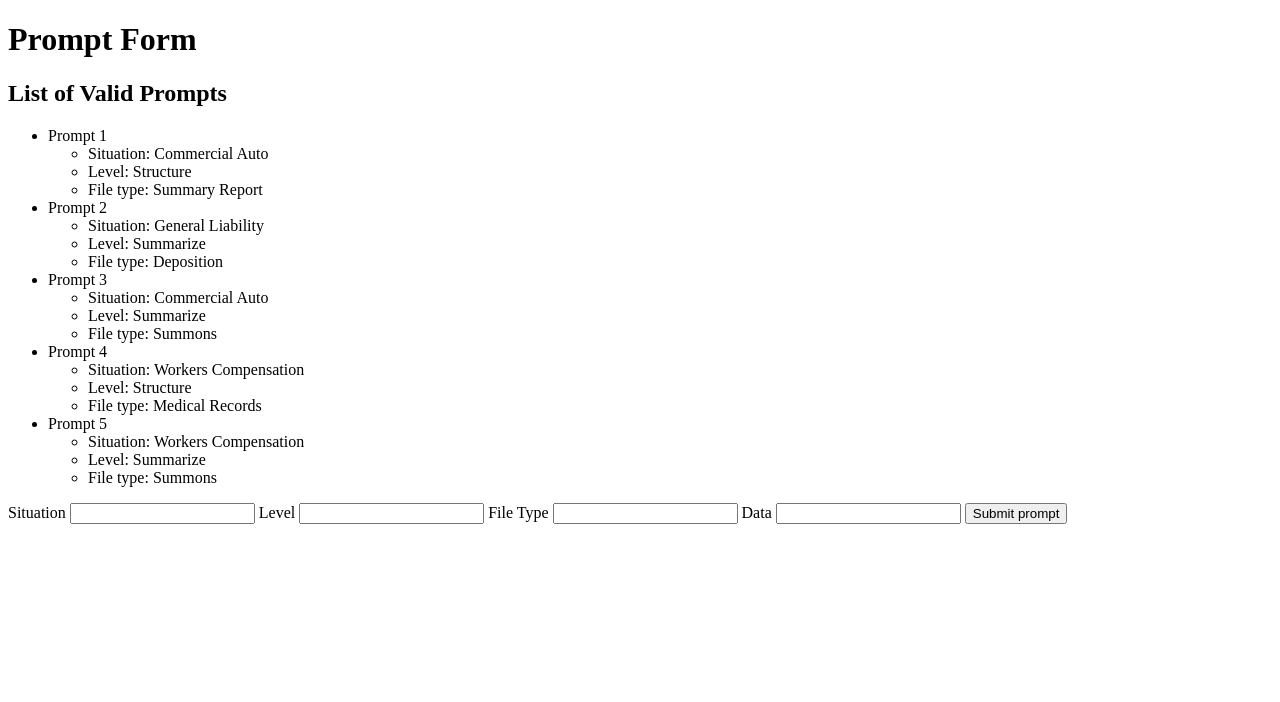
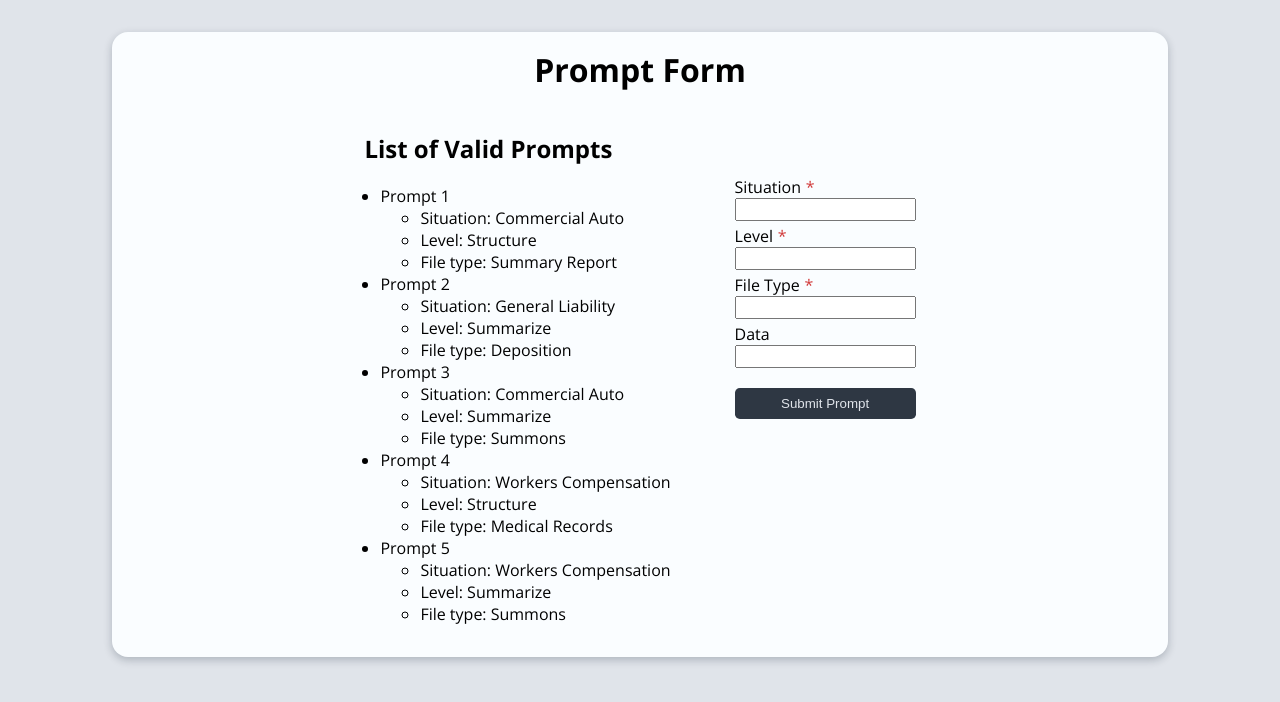
Before and after one commit to 04mHuang/optimalex-2025, a Flask app: page / in a window 1280 px wide. Shown: the top 702 px of the page. Run offline with Flask 3, Linux system fonts and the light colour scheme.

Commit message:
Added: styling; Patched: display for error message

```diff
--- a/static/styles.css
+++ b/static/styles.css
@@ -0,0 +1,63 @@
+body {
+  background-color: rgb(224, 228, 234);
+  margin: 0;
+  font-family: "Open Sans", sans-serif;
+}
+.main_content {
+  display: flex;
+  justify-content: center;
+  align-items: center;
+  flex-direction: column;
+  margin: 2rem 7rem;
+  padding: 1rem 2rem;
+  background-color: rgb(250, 253, 255);
+  box-shadow: rgba(12, 28, 47, 0.24) 0px 3px 8px;
+  border-radius: 1rem;
+}
+.main_content h1 {
+  margin-top: 0;
+}
+.section_content {
+  display: flex;
+  flex: 1 1;
+  gap: 4rem;
+}
+
+#prompt_list {
+  padding-left: 1rem;
+}
+
+#prompt_form {
+  margin-top: 4rem;
+}
+.form_required {
+  display: inline;
+  margin-left: 0.3rem;
+  color: rgb(209, 57, 57);
+}
+#prompt_form button {
+  margin-top: 1rem;
+  padding: 0.5rem 0.7rem;
+  width: 100%;
+  border: none;
+  border-radius: 0.3rem;
+  background-color: rgb(46, 55, 67);
+  color: rgb(224, 228, 234);
+  cursor: pointer;
+  transition: background-color 0.5s ease-in-out;
+}
+#prompt_form button:active {
+  cursor: pointer;
+  background-color: rgb(36, 72, 127);
+}
+.prompt_input {
+  display: block;
+  padding: 0.1rem 0;
+  margin-bottom: 0.3rem;
+}
+
+#result {
+  display: none;
+  text-align: center;
+  padding: 0.3rem 0.7rem;
+}
--- a/templates/base.html
+++ b/templates/base.html
@@ -1,11 +1,19 @@
 <!DOCTYPE html>
+
 <head>
   <title>Michelle - Optimalex Submission</title>
   <link rel="stylesheet" href="{{ url_for('static', filename='styles.css') }}">
+  <link rel="preconnect" href="https://fonts.googleapis.com">
+  <link rel="preconnect" href="https://fonts.gstatic.com" crossorigin>
+  <link href="https://fonts.googleapis.com/css2?family=Open+Sans:ital,wght@0,300..800;1,300..800&display=swap"
+    rel="stylesheet">
 </head>
+
 <body>
-  <h1>{% block header %}{% endblock %}</h1>
-  <section class="content">
-    {% block content %}{% endblock %}
-  </section>
+  <main class="main_content">
+    <h1>{% block header %}{% endblock %}</h1>
+    <section class="section_content">
+      {% block content %}{% endblock %}
+    </section>
+  </main>
 </body>
--- a/templates/index.html
+++ b/templates/index.html
@@ -3,8 +3,9 @@
 {% block header %}Prompt Form{% endblock %}
 
 {% block content %}
+<section>
   <h2>List of Valid Prompts</h2>
-<ul>
+  <ul id="prompt_list">
     {% for prompt, prompt_details in valid_prompts.items() %}
     <li>
       {{ prompt }}
@@ -16,23 +17,24 @@
     </li>
     {% endfor %}
   </ul>
-<!-- Not using required keyword for testing api purposes -->
+</section>
+<!-- Not using required keyword for this exercise's testing api purposes -->
 <!-- Would also use select elements instead of text input for practical usage -->
 <form id="prompt_form" method="POST">
-  <label for="situation">Situation</label>
-  <input id="situation" name="situation" />
-  <label for="level">Level</label>
-  <input id="level" name="level" />
-  <label for="file_type">File Type</label>
-  <input id="file_type" name="file_type" />
+  <label for="situation">Situation<p class="form_required">*</p></label>
+  <input id="situation" class="prompt_input" name="situation" />
+  <label for="level">Level<p class="form_required">*</p></label>
+  <input id="level" class="prompt_input" name="level" />
+  <label for="file_type">File Type<p class="form_required">*</p></label>
+  <input id="file_type" class="prompt_input" name="file_type" />
   <label for="data">Data</label>
-  <input id="data" name="data" />
-  <button type="submit">Submit prompt</button>
+  <input id="data" class="prompt_input" name="data" />
+  <button type="submit">Submit Prompt</button>
+  <p id="result"></p>
 </form>
-<p id="result"></p>
-
 
 <script>
+  const result = document.getElementById("result");
   document.getElementById("prompt_form").addEventListener("submit", async (e) => {
     e.preventDefault();
     // Although form data can be passed using FormData object,
@@ -56,17 +58,25 @@
       if (!response.ok) {
         throw new Error(`HTTP ${response.status} Message:${verification.message}`);
       }
-      // Successful prompt submission
-      document.getElementById("result").textContent = verification.prompt;
+      // Show user message for successful prompt submission
+      displayResult("rgb(203, 240, 202)", "rgb(58, 138, 57)", `${verification.prompt} submitted`);
       e.target.reset();
     }
     catch (error) {
       console.error(error);
       // Extract and display error message
-      const resultPrefix = "Message:\"";
-      const errorDisplay = error.message.slice(error.message.indexOf(resultPrefix) + resultPrefix.length, -1);
-      document.getElementById("result").textContent = errorDisplay;
+      const resultPrefix = "Message:";
+      const errorDisplay = error.message.slice(error.message.indexOf(resultPrefix) + resultPrefix.length);
+      // In practice, would clarify "Missing Data" to refer to fields and not the "Data" field
+      displayResult("rgb(240, 202, 202)", "rgb(138, 57, 57)", errorDisplay);
     }
   })
+
+  function displayResult(backgroundColor, borderColor, text) {
+    result.style.display = "block";
+    result.style.backgroundColor = backgroundColor;
+    result.style.borderColor = borderColor;
+    result.textContent = text;
+  }
 </script>
 {% endblock %}
```
Lines whose indentation alone changed are shown as unchanged.
